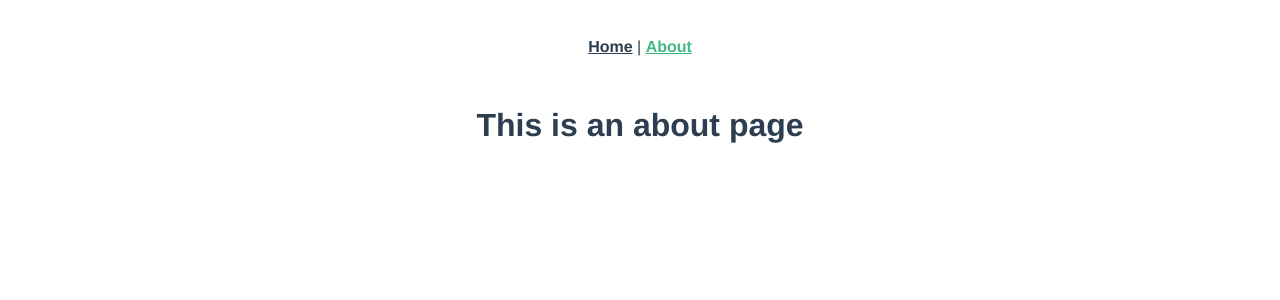
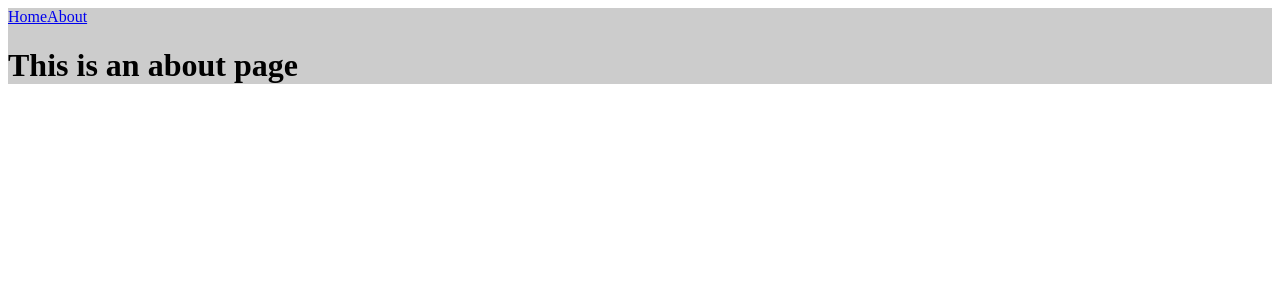
Before and after one commit to AsanAbildin/payment-card, a Vue app: page /#/about in a window 1280 px wide. Shown: the top 300 px of the page. Built offline with nearby package versions, Linux system fonts and the light colour scheme.

Commit message:
adds pug, stylus;

```diff
--- a/package.json
+++ b/package.json
@@ -22,6 +22,10 @@
     "babel-eslint": "^10.1.0",
     "eslint": "^6.8.0",
     "eslint-plugin-vue": "^6.2.2",
+    "pug": "^3.0.0",
+    "pug-plain-loader": "^1.1.0",
+    "stylus": "^0.54.8",
+    "stylus-loader": "^3.0.2",
     "vue-template-compiler": "^2.6.12"
   },
   "eslintConfig": {
--- a/src/App.vue
+++ b/src/App.vue
@@ -1,32 +1,13 @@
-<template>
-  <div id="app">
-    <div id="nav">
-      <router-link to="/">Home</router-link> |
-      <router-link to="/about">About</router-link>
-    </div>
-    <router-view/>
-  </div>
+<template lang="pug">
+#app
+  #nav
+    router-link(to="/") Home
+    router-link(to="/about") About
+  router-view
 </template>
 
-<style>
+<style lang="stylus">
 #app {
-  font-family: Avenir, Helvetica, Arial, sans-serif;
-  -webkit-font-smoothing: antialiased;
-  -moz-osx-font-smoothing: grayscale;
-  text-align: center;
-  color: #2c3e50;
-}
-
-#nav {
-  padding: 30px;
-}
-
-#nav a {
-  font-weight: bold;
-  color: #2c3e50;
-}
-
-#nav a.router-link-exact-active {
-  color: #42b983;
+  background-color: #ccc;
 }
 </style>
--- /dev/null
+++ b/webpack.config.js
@@ -0,0 +1,18 @@
+module.exports = {
+  module: {
+    rules: [
+      {
+        test: /\.styl(us)?$/,
+        use: [
+          'vue-style-loader',
+          'css-loader',
+          'stylus-loader'
+        ]
+      },
+      {
+        test: /\.pug$/,
+        loader: 'pug-plain-loader'
+      }
+    ]
+  }
+}
```
Also changed, not shown: 1 other file (tests, documents, lock files or other folders).
